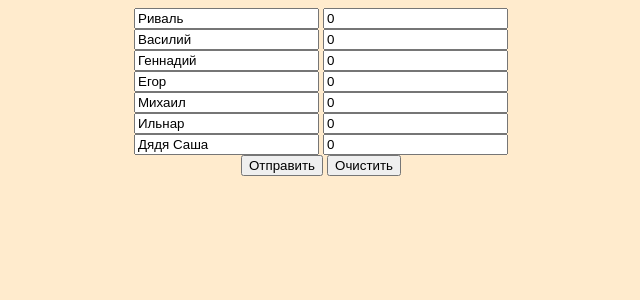
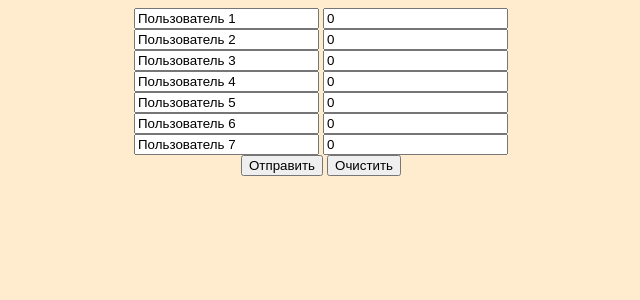
Before and after one commit to vls2693/douson, a Python web app: template flask/templates/index.html in a window 1280 px wide. Shown: the top 300 px of the page, without its empty margins (319-959 px from the left). Run offline with Jinja, Linux system fonts and the light colour scheme; the template is opened without the code that fills it, so the values that code supplies are empty.

Commit message:
убрал имена из шаблона с таблицей

```diff
--- a/flask/templates/file.html
+++ b/flask/templates/file.html
@@ -1 +1 @@
-Скидывали:<br>Риваль - 0р.<br>Василий - 0р.<br>Геннадий - 0р.<br>Егор - 0р.<br>Михаил - 0р.<br>Ильнар - 0р.<br>Дядя Саша - 0р.<br><br>Всего потрачено: 0р.<br><br>Среднее арифметическое потраченного 0.0р.<br><br>Должны скинуть: <br><br>Должны получить: <br><br>Список транзакций: <br>
+Скидывали:<br>Пользователь 1 - 0р.<br>Пользователь 2 - 0р.<br>Пользователь 3 - 0р.<br>Пользователь 4 - 0р.<br>Пользователь 5 - 0р.<br>Пользователь 6 - 0р.<br>Пользователь 7 - 0р.<br><br>Всего потрачено: 0р.<br><br>Среднее арифметическое потраченного 0.0р.<br><br>Должны скинуть: <br><br>Должны получить: <br><br>Список транзакций: <br>
--- a/flask/templates/index.html
+++ b/flask/templates/index.html
@@ -12,25 +12,25 @@
 <body>
 <center>
     <form method="POST">
-        <input name="name1" placeholder="введите имя" type="text" value="Риваль" required>
+        <input name="name1" placeholder="введите имя" type="text" value="Пользователь 1" required>
         <input name="summ1" placeholder="введите сумму" type="number" value="0" required>
         <br>
-        <input name="name2" placeholder="введите имя" type="text" value="Василий" required>
+        <input name="name2" placeholder="введите имя" type="text" value="Пользователь 2" required>
         <input name="summ2" placeholder="введите сумму" type="number" value="0" required>
         <br>
-        <input name="name3" placeholder="введите имя" type="text" value="Геннадий" required>
+        <input name="name3" placeholder="введите имя" type="text" value="Пользователь 3" required>
         <input name="summ3" placeholder="введите сумму" type="number" value="0" required>
         <br>
-        <input name="name4" placeholder="введите имя" type="text" value="Егор" required>
+        <input name="name4" placeholder="введите имя" type="text" value="Пользователь 4" required>
         <input name="summ4" placeholder="введите сумму" type="number" value="0" required>
         <br>
-        <input name="name5" placeholder="введите имя" type="text" value="Михаил" required>
+        <input name="name5" placeholder="введите имя" type="text" value="Пользователь 5" required>
         <input name="summ5" placeholder="введите сумму" type="number" value="0" required>
         <br>
-        <input name="name6" placeholder="введите имя" type="text" value="Ильнар" required>
+        <input name="name6" placeholder="введите имя" type="text" value="Пользователь 6" required>
         <input name="summ6" placeholder="введите сумму" type="number" value="0" required>
         <br>
-        <input name="name7" placeholder="введите имя" type="text" value="Дядя Саша" required>
+        <input name="name7" placeholder="введите имя" type="text" value="Пользователь 7" required>
         <input name="summ7" placeholder="введите сумму" type="number" value="0" required>
         <br>
         <input type="submit" value="Отправить">
```
